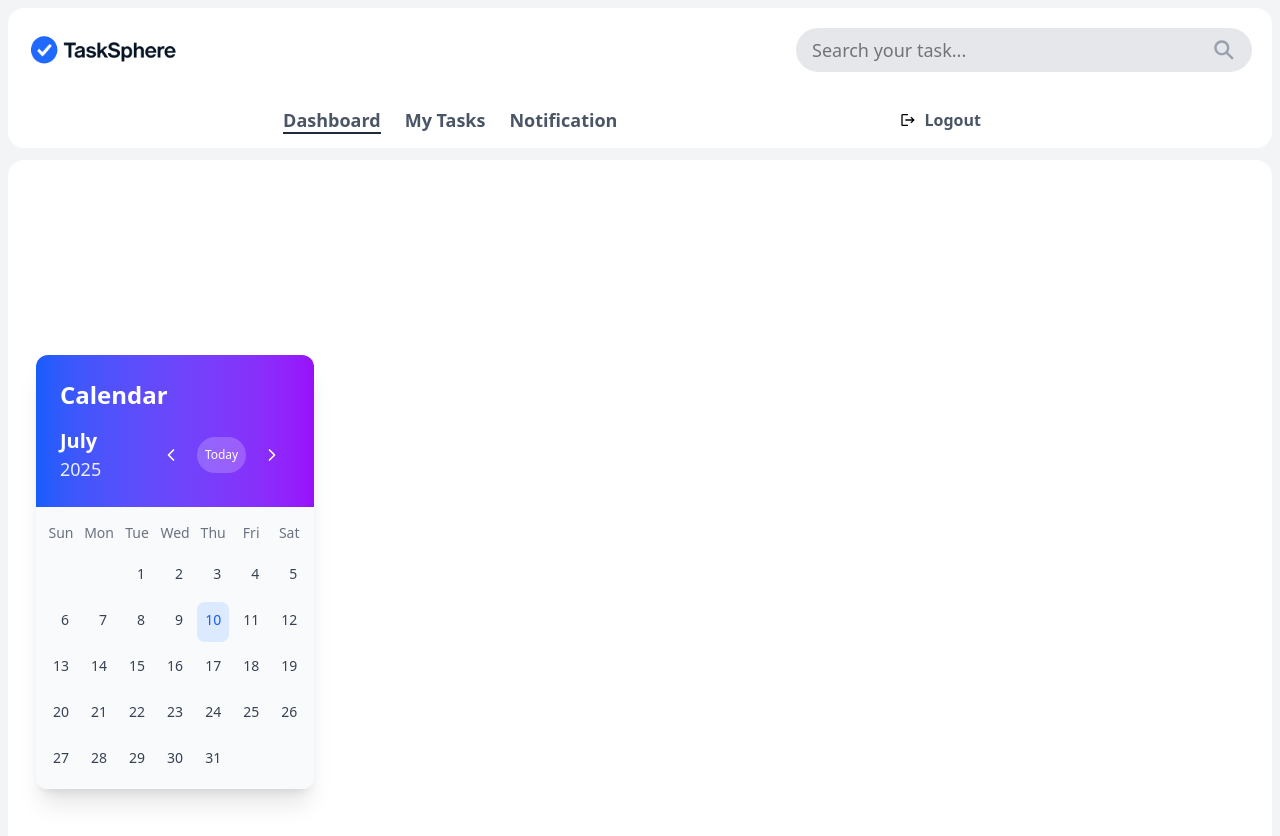
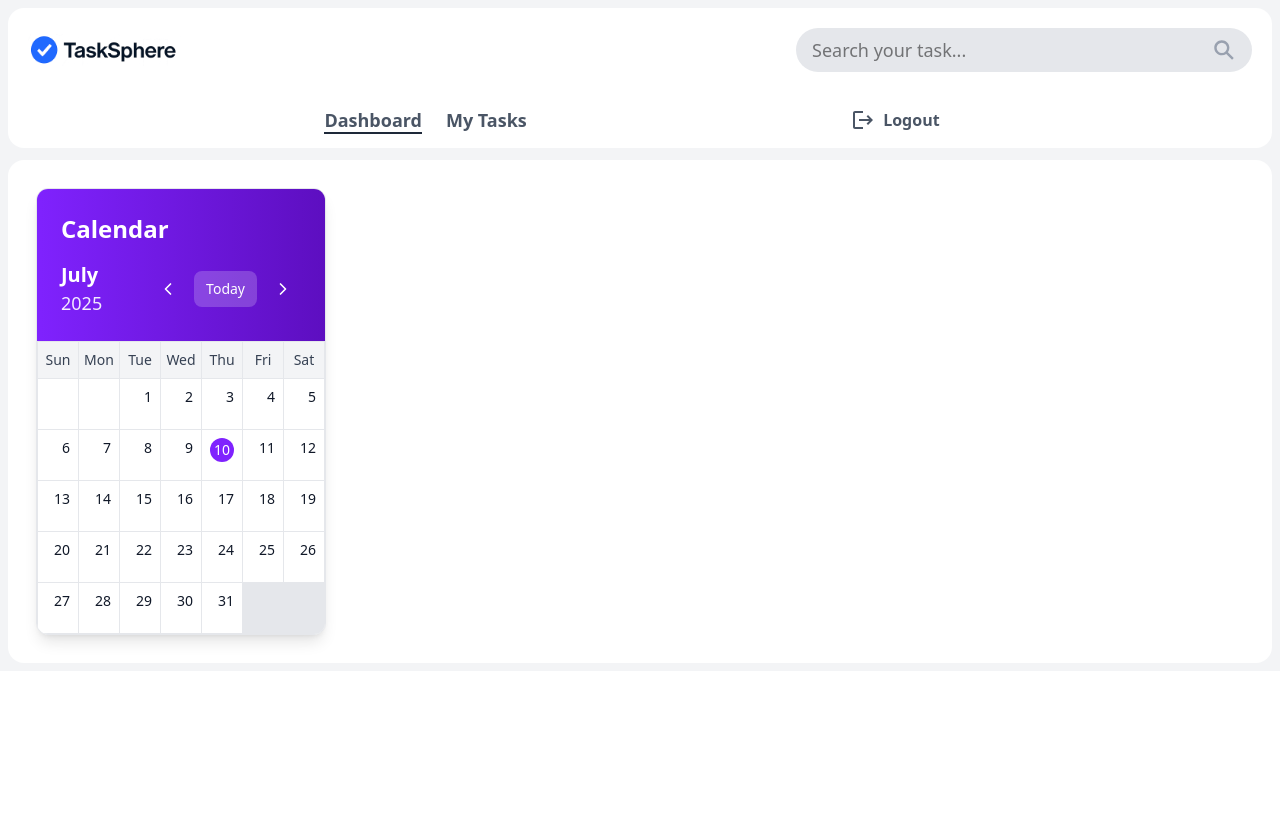
Before and after one commit to Roshami/task-management-system-frontend, a React (Vite) app: page /home in a window 1280 px wide. Shown: the top 836 px of the page. After the commit the page ends 800 px from the top, so only its background shows below. Built offline with nearby package versions, Linux system fonts and the light colour scheme.

Commit message:
enhanced

```diff
--- a/src/components/customerDashboard/calender.jsx
+++ b/src/components/customerDashboard/calender.jsx
@@ -1,17 +1,19 @@
 import { useState } from 'react';
 
-const Calender = () => {
+const Calendar = () => {
   const [currentDate, setCurrentDate] = useState(new Date());
   const [selectedDate, setSelectedDate] = useState(null);
+
+  // Updated color palette to use violet shades
   const colorPalette = [
-    'bg-blue-500',
-    'bg-purple-500',
-    'bg-green-500',
-    'bg-yellow-500',
-    'bg-red-500',
-    'bg-indigo-500',
-    'bg-pink-500',
-    'bg-teal-500',
+    'bg-violet-500',
+    'bg-violet-600',
+    'bg-violet-400',
+    'bg-violet-300',
+    'bg-violet-700',
+    'bg-violet-800',
+    'bg-violet-200',
+    'bg-violet-900',
   ];
 
   const [events, setEvents] = useState([
@@ -38,16 +40,6 @@ const Calender = () => {
     {
       date: new Date(2025, 3, 24),
       title: 'Vacation Day',
-      color: getRandomColor(colorPalette),
-    },
-    {
-      date: new Date(2025, 3, 24),
-      title: 'Evening Walk',
-      color: getRandomColor(colorPalette),
-    },
-    {
-      date: new Date(2025, 3, 24),
-      title: 'Dinner Party',
       color: getRandomColor(colorPalette),
     },
   ]);
@@ -108,28 +100,9 @@ const Calender = () => {
     }
   };
 
-  const addRandomEvent = () => {
-    const year = currentDate.getFullYear();
-    const month = currentDate.getMonth();
-    const maxDay = new Date(year, month + 1, 0).getDate();
-    const randomDay = Math.floor(Math.random() * maxDay) + 1;
 
-    const newEvent = {
-      date: new Date(year, month, randomDay),
-      title: `New Event ${events.length + 1}`,
-      color: getRandomColor(colorPalette),
-    };
 
-    setEvents([...events, newEvent]);
-  };
 
-  const removeLastEvent = () => {
-    if (events.length > 0) {
-      const updatedEvents = [...events];
-      updatedEvents.pop();
-      setEvents(updatedEvents);
-    }
-  };
 
   const monthNames = [
     'January',
@@ -154,15 +127,16 @@ const Calender = () => {
   );
 
   return (
-    <div className="min-h-screen  flex items-center justify-center p-4">
-      <div className="w-full max-w-4xl bg-white rounded-xl shadow-xl overflow-hidden transition-all duration-300 transform hover:scale-[1.01]">
+    <div className="flex items-center justify-center p-4">
+      <div className="w-full max-w-4xl bg-white rounded-xl shadow-lg overflow-hidden border border-gray-200 transition-all duration-300">
         {/* Header */}
-        <div className="p-6 bg-gradient-to-r from-blue-600 to-purple-600 text-white">
-          <div className="flex items-center justify-between mb-4">
-            <h1 className="text-2xl font-bold">Calendar</h1>
+        <div className="p-6 bg-gradient-to-r from-violet-600 to-violet-800 text-white">
+          <div className="flex flex-col sm:flex-row items-start sm:items-center justify-between gap-4 mb-4">
+            <h1 className="text-2xl font-bold text-white">Calendar</h1>
+
           </div>
 
-          <div className="flex items-center justify-between">
+          <div className="flex flex-row items-start sm:items-center justify-between gap-4">
             <div>
               <h2 className="text-xl font-bold">
                 {monthNames[currentDate.getMonth()]}
@@ -171,10 +145,10 @@ const Calender = () => {
             </div>
 
             {/* Navigation buttons */}
-            <div className="flex space-x-2">
+            <div className="flex gap-2">
               <button
                 onClick={goToPreviousMonth}
-                className="p-2 rounded-full hover:bg-white/20 transition-colors"
+                className="p-2 rounded-lg hover:bg-white/20 transition-colors"
                 aria-label="Previous month"
               >
                 <svg
@@ -193,13 +167,13 @@ const Calender = () => {
               </button>
               <button
                 onClick={() => setCurrentDate(new Date())}
-                className="px-2 py-1 text-[12px] rounded-full bg-white/20 hover:bg-white/30 transition-colors"
+                className="px-3 py-1 text-sm rounded-lg bg-white/20 hover:bg-white/30 transition-colors"
               >
                 Today
               </button>
               <button
                 onClick={goToNextMonth}
-                className="p-2 rounded-full hover:bg-white/20 transition-colors"
+                className="p-2 rounded-lg hover:bg-white/20 transition-colors"
                 aria-label="Next month"
               >
                 <svg
@@ -221,11 +195,11 @@ const Calender = () => {
         </div>
 
         {/* Calendar Grid */}
-        <div className="grid grid-cols-7 gap-1 p-2 bg-gray-50">
+        <div className="grid grid-cols-7 gap-px p-px bg-gray-200">
           {daysOfWeek.map((day, index) => (
             <div
               key={index}
-              className="text-center text-sm font-medium text-gray-500 py-2"
+              className="text-center text-sm font-medium text-gray-700 bg-gray-100 py-2"
             >
               {day}
             </div>
@@ -234,41 +208,44 @@ const Calender = () => {
           {calendarDays.map((day, index) => (
             <div
               key={index}
-              className={`min-h-[10px] border border-transparent rounded-lg transition-all cursor-pointer duration-200 ${
-                day.day ? 'hover:border-blue-200' : ''
-              } ${
+              className={`min-h-[40px] sm:min-h-[50px] bg-white ${
+                day.day ? 'hover:bg-gray-50 cursor-pointer' : 'bg-gray-50'
+              } transition-colors relative ${
                 selectedDate &&
                 day.date &&
                 selectedDate.toDateString() === day.date.toDateString()
-                  ? 'ring-2 ring-blue-400 ring-inset'
+                  ? 'ring-2 ring-violet-500 z-10'
                   : ''
               }`}
               onClick={() => handleDateClick(day)}
             >
               {day.day && (
-                <div
-                  className={`p-2 h-full rounded-lg transition-colors ${
-                    day.isToday ? 'bg-blue-100' : 'hover:bg-gray-100'
-                  }`}
-                >
+                <div className="p-2 h-full flex flex-col">
                   <div
                     className={`text-right text-sm font-medium ${
-                      day.isToday ? 'text-blue-600 font-bold' : 'text-gray-700'
+                      day.isToday
+                        ? 'bg-violet-600 text-white rounded-full w-6 h-6 flex items-center justify-center ml-auto'
+                        : 'text-gray-900'
                     }`}
                   >
                     {day.day}
                   </div>
 
-                  <div className="mt-1 space-y-1">
-                    {day.events.map((event, idx) => (
+                  <div className="mt-1 flex-1 overflow-y-auto">
+                    {day.events.slice(0, 2).map((event, idx) => (
                       <div
                         key={idx}
-                        className={`${event.color} text-white text-xs px-1.5 py-0.5 rounded truncate`}
+                        className={`${event.color} text-white text-xs px-1.5 py-0.5 rounded mb-1 truncate`}
                         title={event.title}
                       >
                         {event.title}
                       </div>
                     ))}
+                    {day.events.length > 2 && (
+                      <div className="text-xs text-gray-500">
+                        +{day.events.length - 2} more
+                      </div>
+                    )}
                   </div>
                 </div>
               )}
@@ -276,52 +253,10 @@ const Calender = () => {
           ))}
         </div>
 
-        {/* Selected Date Details */}
-        {selectedDate && (
-          <div className="p-4 border-t border-gray-200">
-            <h3 className="font-medium text-gray-700 mb-2">
-              Events for{' '}
-              {selectedDate.toLocaleDateString('en-US', {
-                weekday: 'long',
-                year: 'numeric',
-                month: 'long',
-                day: 'numeric',
-              })}
-            </h3>
 
-            {events.filter(
-              (e) =>
-                e.date.getFullYear() === selectedDate.getFullYear() &&
-                e.date.getMonth() === selectedDate.getMonth() &&
-                e.date.getDate() === selectedDate.getDate()
-            ).length > 0 ? (
-              <ul className="space-y-2">
-                {events
-                  .filter(
-                    (e) =>
-                      e.date.getFullYear() === selectedDate.getFullYear() &&
-                      e.date.getMonth() === selectedDate.getMonth() &&
-                      e.date.getDate() === selectedDate.getDate()
-                  )
-                  .map((event, index) => (
-                    <li key={index} className="flex items-center">
-                      <span
-                        className={`inline-block w-3 h-3 rounded-full mr-2 ${event.color}`}
-                      ></span>
-                      <span className="text-sm">{event.title}</span>
-                    </li>
-                  ))}
-              </ul>
-            ) : (
-              <p className="text-sm text-gray-500 italic">
-                No events scheduled.
-              </p>
-            )}
-          </div>
-        )}
       </div>
     </div>
   );
 };
 
-export default Calender;
+export default Calendar;
--- a/src/features/tasks/taskSlice.js
+++ b/src/features/tasks/taskSlice.js
@@ -29,7 +29,7 @@ export const createTask = createAsyncThunk(
 export const fetchTasks = createAsyncThunk('myTasks', async () => {
   try {
     const token = localStorage.getItem('token');
-    console.log(token);
+
     const response = await axios.get(`${API_URL}/api/tasks/`, {
       headers: {
         Authorization: `Bearer ${token}`,
--- a/src/pages/coustomerPages/home.jsx
+++ b/src/pages/coustomerPages/home.jsx
@@ -30,11 +30,11 @@ const Home = () => {
 
         <div className="flex items-center justify-evenly p-2">
           <nav className="flex items-center justify-center">
-            <ul className="flex justify-center gap-2 sm:gap-6">
+            <ul className="flex justify-center gap-6">
               <li>
                 <Link
                   to="/home"
-                  className={`text-gray-600 hover:text-gray-800 font-bold text-[12px] sm:text-lg ${
+                  className={`text-gray-600 hover:text-gray-800 font-bold text-sm sm:text-lg ${
                     isActive('/home') ? 'border-b-2 border-gray-800' : ''
                   }`}
                 >
@@ -44,7 +44,7 @@ const Home = () => {
               <li>
                 <Link
                   to="/home/mytasks"
-                  className={`text-gray-600 hover:text-gray-800 font-bold text-[12px] sm:text-lg ${
+                  className={`text-gray-600 hover:text-gray-800 font-bold text-sm sm:text-lg ${
                     isActive('/home/mytasks') ? 'border-b-2 border-gray-800' : ''
                   }`}
                 >
@@ -52,23 +52,14 @@ const Home = () => {
                 </Link>
 
               </li>
-              <li>
-                <Link
-                  to="/home/services"
-                  className={`text-gray-600 hover:text-gray-800 font-bold text-[12px] sm:text-lg ${
-                    isActive('/home/services') ? 'border-b-2 border-gray-800' : ''
-                  }`}
-                >
-                  Notification
-                </Link>
-              </li>
+
 
             </ul>
           </nav>
-          <button type="button" href="/" className=" font-bold py-2 px-4 rounded flex items-center gap-2">
-          <MdLogout />
+          <Link to="/" className=" font-bold py-2 px-4 rounded flex items-center gap-2">
+          <MdLogout className="h-4 w-4 sm:h-6 sm:w-6 text-gray-600 hover:text-gray-800" />
             <span className="text-gray-600 hover:text-gray-800 hidden sm:block">Logout</span>
-          </button>
+          </Link>
         </div>
       </div>
 
@@ -77,8 +68,7 @@ const Home = () => {
           <Route path="/" element={<Dashboard />} />
           <Route path="/mytasks" element={<MyTasksPage />} />
           <Route path='/mytasks/addTask' element={<AddTasksPage />} />
-          <Route path="/services" element={<div>Services</div>} />
-          <Route path="/contact" element={<div>Contact</div>} />
+
         </Routes>
       </div>
     </div>
--- a/src/pages/coustomerPages/taskPage/myTasksPage.jsx
+++ b/src/pages/coustomerPages/taskPage/myTasksPage.jsx
@@ -28,7 +28,7 @@ const MyTasksPage = () => {
   return (
     <div className="w-full max-w-7xl mx-auto px-4 sm:px-6 lg:px-8 py-8">
       {/* Header section */}
-      <div className="flex flex-col sm:flex-row justify-between items-start sm:items-center gap-4 mb-8">
+      <div className="flex flex-col sm:flex-row sm:justify-between items-start sm:items-center gap-4 mb-8">
         <div className="mb-4 sm:mb-0">
           <h1 className="text-2xl md:text-3xl font-bold text-gray-900">My Tasks</h1>
           <p className="text-gray-500 mt-1">
```
